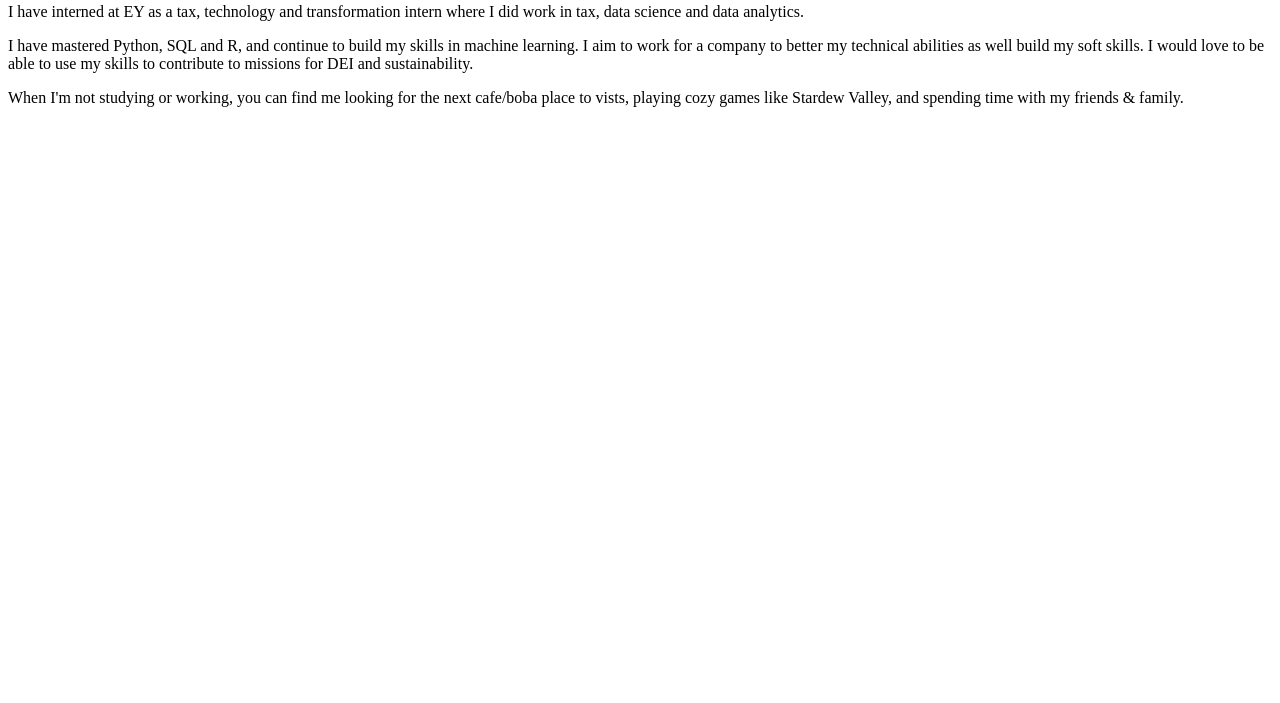
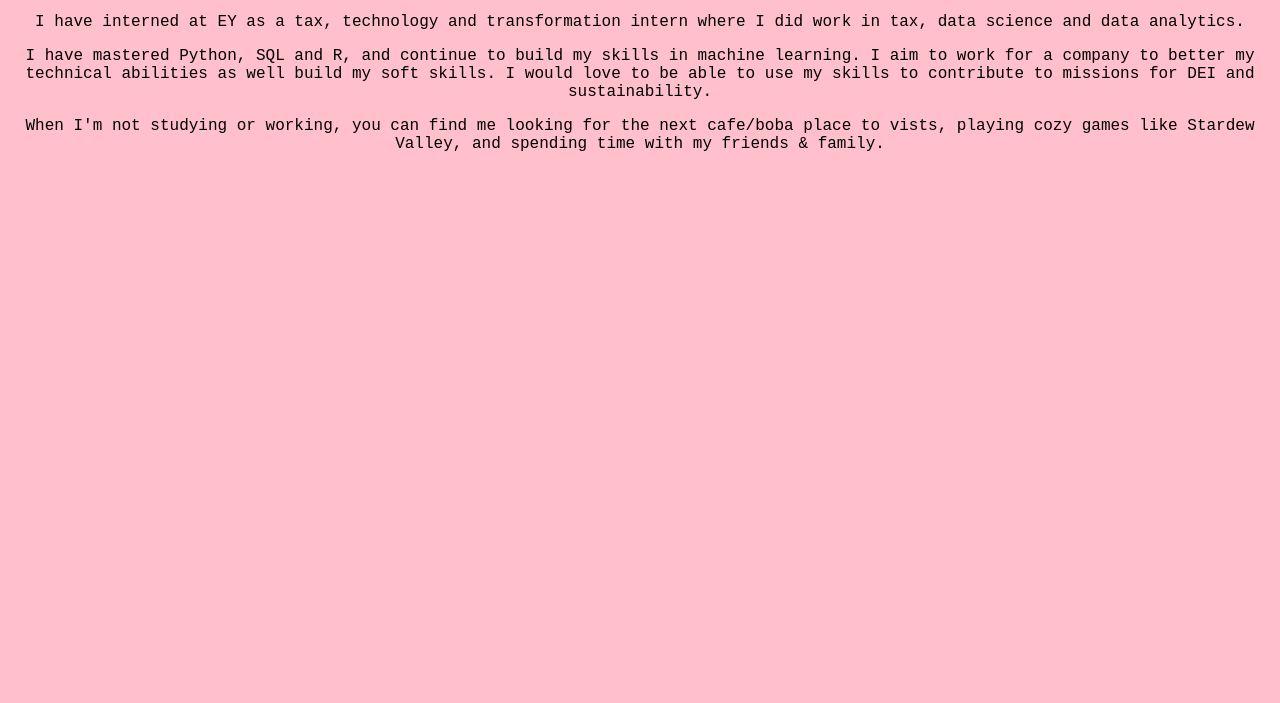
Before and after one commit to biancarein/biancarein.github.io, a plain HTML site: page index.html in a window 1280 px wide. Shown: the part 97-800 px from the top of the page. Drawn offline with Linux system fonts and the light colour scheme.

Commit message:
a little bit of style added

```diff
--- a/index.html
+++ b/index.html
@@ -4,6 +4,7 @@
 	<meta http-equiv="X-UA-Compatible" content="IE=edge">
 	<meta name="viewport" content="width=device-width, initial-scale=1.0">
 	<title>Document</title>
+	<link rel="stylesheet" href="styles.css">
 </head>
 <body>
 	<h1>Home</h1>
--- /dev/null
+++ b/styles.css
@@ -0,0 +1,6 @@
+body{
+    margin: 0;
+    background-color: pink;
+    text-align: center;
+    font-family: 'Courier New', Courier, monospace;
+}
```
